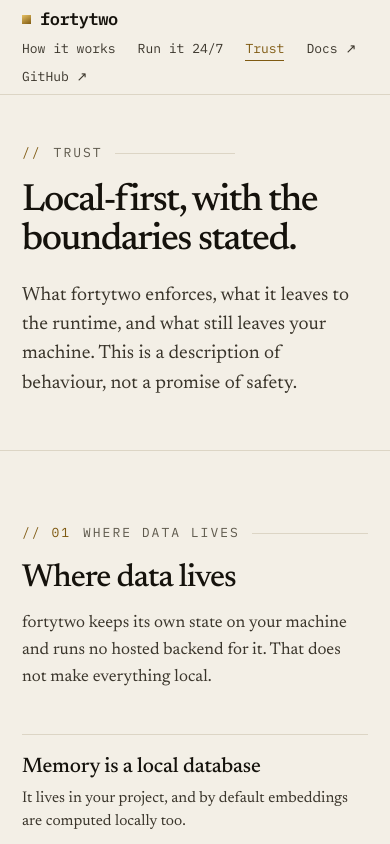
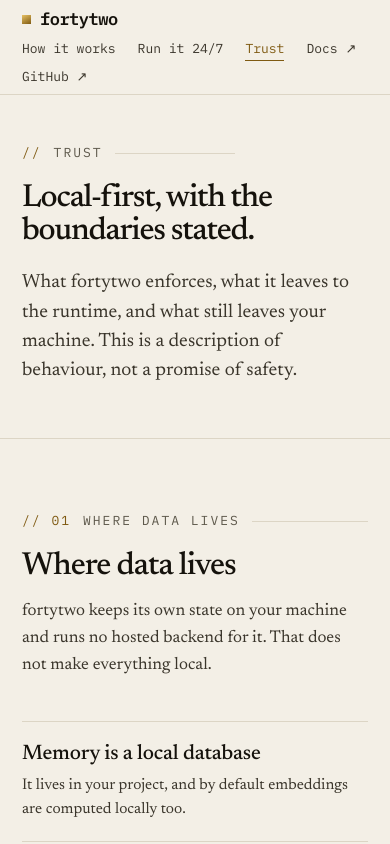
Before and after one commit to justfortytwo/website, a Nuxt app: page /trust in a window 390 px wide. Shown: the top 844 px of the page. Built offline with nearby package versions, Linux system fonts and the light colour scheme.

Commit message:
fix(site): keep page titles to two lines at desktop and tablet widths

```diff
--- a/app/components/PageHero.vue
+++ b/app/components/PageHero.vue
@@ -13,7 +13,7 @@ defineProps<{ eyebrow: string; title: string; lede: string }>()
 </template>
 <style scoped>
 .page-hero{padding:74px 0 80px}
-h1{font-family:var(--font-serif);font-weight:500;font-size:clamp(38px,5.2vw,62px);line-height:1.04;letter-spacing:-1.5px;max-width:20ch;margin:6px 0 20px}
+h1{font-family:var(--font-serif);font-weight:500;font-size:clamp(32px,4.2vw,56px);line-height:1.04;letter-spacing:-1.2px;max-width:30ch;margin:6px 0 20px}
 .lede{font-size:19px;line-height:1.55;color:var(--ink-2);max-width:56ch}
 @media (max-width:860px){.page-hero{padding:48px 0 52px}}
 </style>
```
